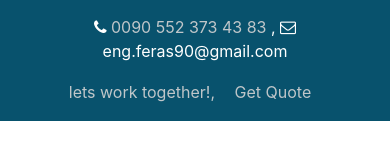
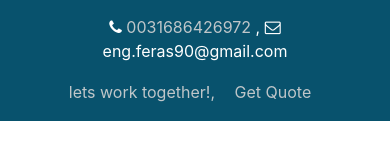
Before and after one commit to feras-alkilani/the-third-template-with-bootstrap-framework, a plain HTML site: page index.html in a window 390 px wide. Shown: the top 143 px of the page. Drawn offline with Linux system fonts and the light colour scheme.

Commit message:
Update index.html
I changed my Phone number

```diff
--- a/index.html
+++ b/index.html
@@ -17,7 +17,7 @@
       <div class="container">
         <div class="row">
           <div class="info col-sm text-center text-sm-left">
-            <i class="fa fa-phone"></i> <span>0090 552 373 43 83</span> ,
+            <i class="fa fa-phone"></i> <span>0031686426972</span> ,
             <i class="fa fa-envelope-o"></i> eng.feras90@gmail.com
           </div>
           <div class="info col-sm text-center text-sm-right">
```
